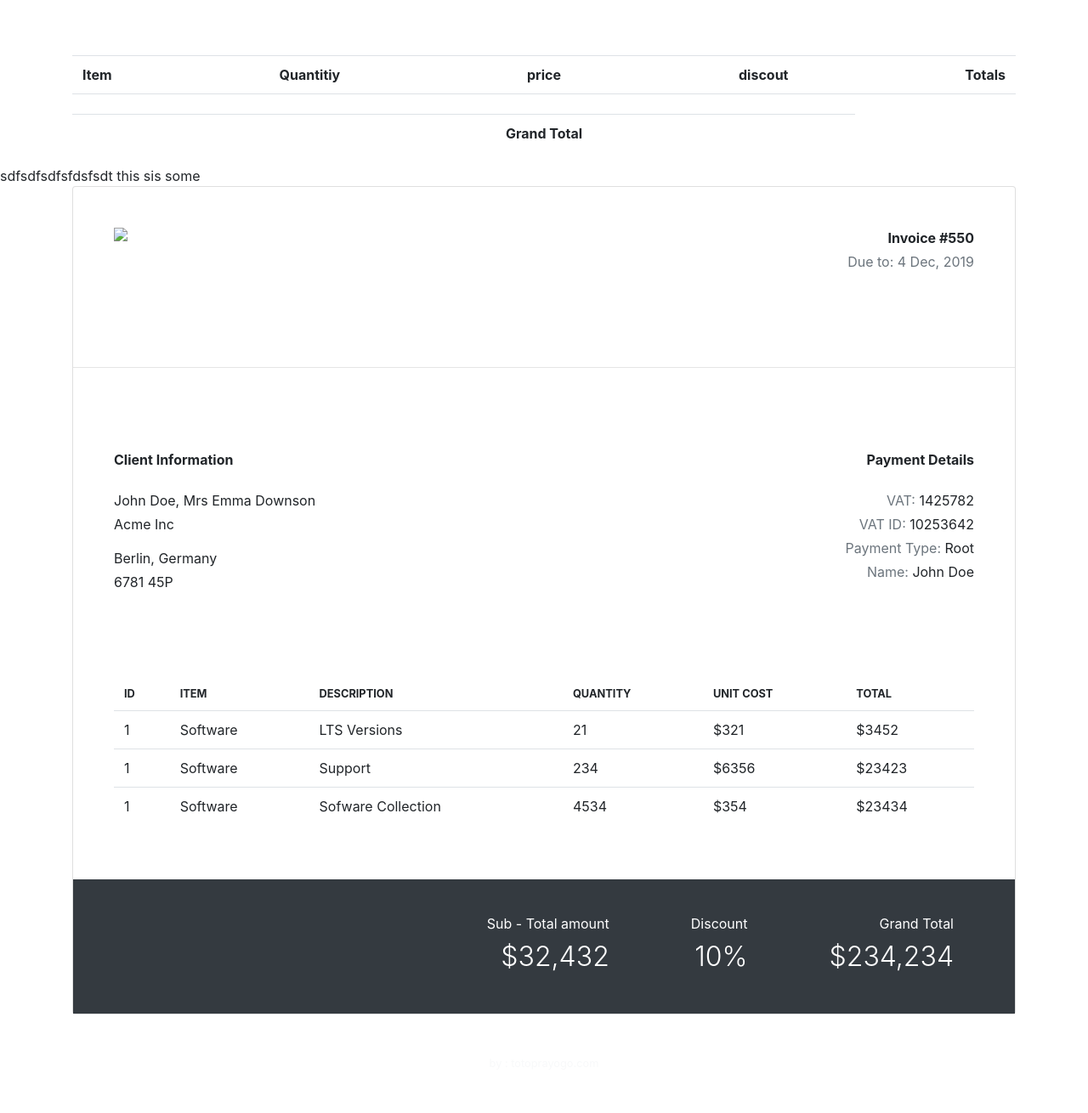
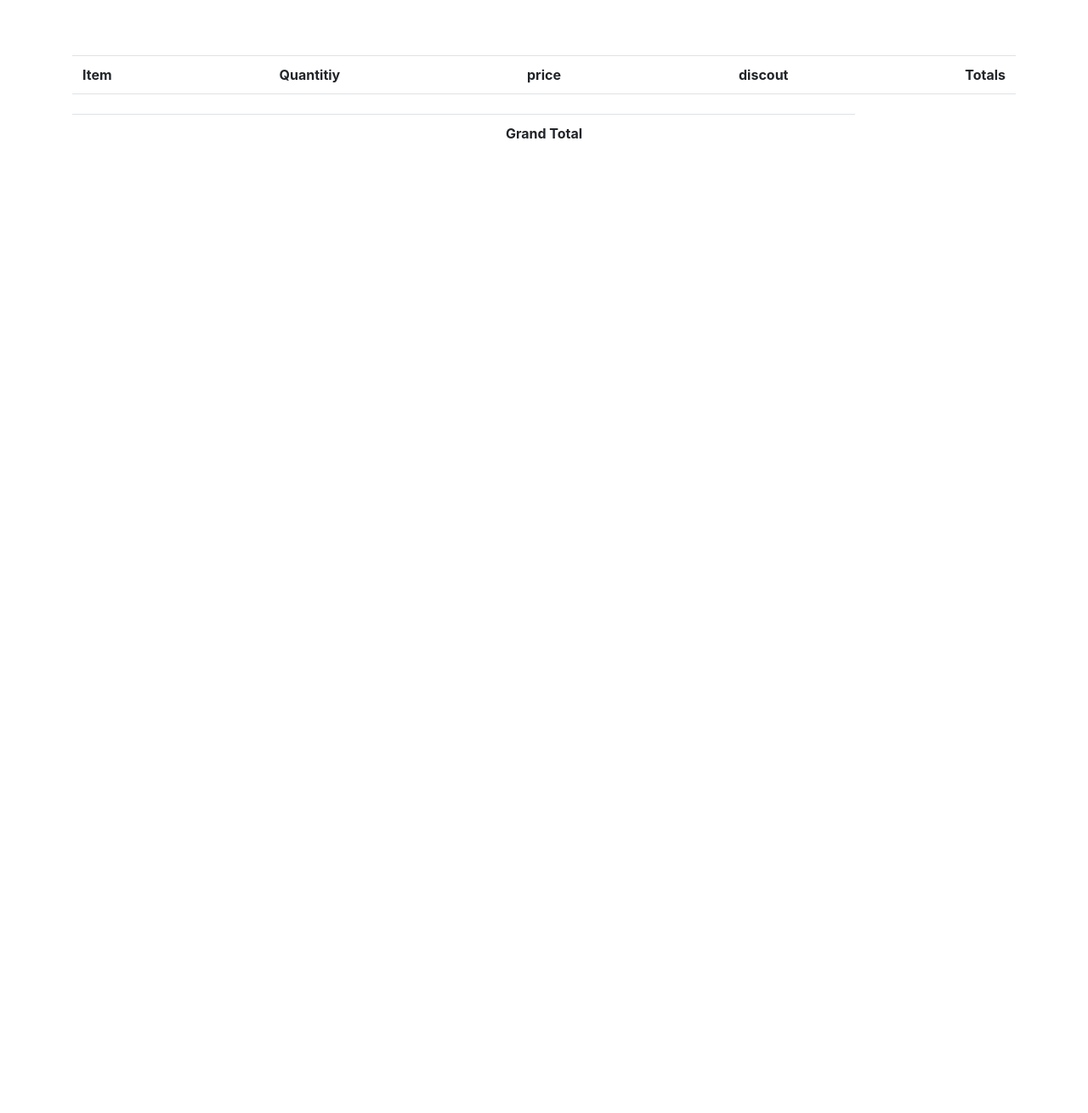
Before and after one commit to mounikeshmintu/bill, a Django app: template bill/templates/bill/b.html in a window 1280 px wide. Shown: the part 538-1848 px from the top of the page at 85% size. After the commit the page ends 701 px from the top, so only its background shows below. Run offline with Django 3.2, Linux system fonts and the light colour scheme; the template is opened without the code that fills it, so the values that code supplies are empty; some libraries are stand-ins or nearby versions.

Commit message:
the data has been changed

```diff
--- a/bill/templates/bill/b.html
+++ b/bill/templates/bill/b.html
@@ -22,6 +22,8 @@
     					{{order.phone_number}}<br>
     				</address>
     			</div>
+          <hr>
+
     			<!-- <div class="col-xs-6 text-right">
     				<address>
         			<strong>Shipped To:</strong><br>
@@ -144,117 +146,3 @@
     	</div>
     </div>
 </div>
-
-
-
-
-
-
-
-
-sdfsdfsdfsfdsfsdt this sis some
-
-
-<div class="container">
-    <div class="row">
-        <div class="col-12">
-            <div class="card">
-                <div class="card-body p-0">
-                    <div class="row p-5">
-                        <div class="col-md-6">
-                            <img src="http://via.placeholder.com/400x90?text=logo">
-                        </div>
-
-                        <div class="col-md-6 text-right">
-                            <p class="font-weight-bold mb-1">Invoice #550</p>
-                            <p class="text-muted">Due to: 4 Dec, 2019</p>
-                        </div>
-                    </div>
-
-                    <hr class="my-5">
-
-                    <div class="row pb-5 p-5">
-                        <div class="col-md-6">
-                            <p class="font-weight-bold mb-4">Client Information</p>
-                            <p class="mb-1">John Doe, Mrs Emma Downson</p>
-                            <p>Acme Inc</p>
-                            <p class="mb-1">Berlin, Germany</p>
-                            <p class="mb-1">6781 45P</p>
-                        </div>
-
-                        <div class="col-md-6 text-right">
-                            <p class="font-weight-bold mb-4">Payment Details</p>
-                            <p class="mb-1"><span class="text-muted">VAT: </span> 1425782</p>
-                            <p class="mb-1"><span class="text-muted">VAT ID: </span> 10253642</p>
-                            <p class="mb-1"><span class="text-muted">Payment Type: </span> Root</p>
-                            <p class="mb-1"><span class="text-muted">Name: </span> John Doe</p>
-                        </div>
-                    </div>
-
-                    <div class="row p-5">
-                        <div class="col-md-12">
-                            <table class="table">
-                                <thead>
-                                    <tr>
-                                        <th class="border-0 text-uppercase small font-weight-bold">ID</th>
-                                        <th class="border-0 text-uppercase small font-weight-bold">Item</th>
-                                        <th class="border-0 text-uppercase small font-weight-bold">Description</th>
-                                        <th class="border-0 text-uppercase small font-weight-bold">Quantity</th>
-                                        <th class="border-0 text-uppercase small font-weight-bold">Unit Cost</th>
-                                        <th class="border-0 text-uppercase small font-weight-bold">Total</th>
-                                    </tr>
-                                </thead>
-                                <tbody>
-                                    <tr>
-                                        <td>1</td>
-                                        <td>Software</td>
-                                        <td>LTS Versions</td>
-                                        <td>21</td>
-                                        <td>$321</td>
-                                        <td>$3452</td>
-                                    </tr>
-                                    <tr>
-                                        <td>1</td>
-                                        <td>Software</td>
-                                        <td>Support</td>
-                                        <td>234</td>
-                                        <td>$6356</td>
-                                        <td>$23423</td>
-                                    </tr>
-                                    <tr>
-                                        <td>1</td>
-                                        <td>Software</td>
-                                        <td>Sofware Collection</td>
-                                        <td>4534</td>
-                                        <td>$354</td>
-                                        <td>$23434</td>
-                                    </tr>
-                                </tbody>
-                            </table>
-                        </div>
-                    </div>
-
-                    <div class="d-flex flex-row-reverse bg-dark text-white p-4">
-                        <div class="py-3 px-5 text-right">
-                            <div class="mb-2">Grand Total</div>
-                            <div class="h2 font-weight-light">$234,234</div>
-                        </div>
-
-                        <div class="py-3 px-5 text-right">
-                            <div class="mb-2">Discount</div>
-                            <div class="h2 font-weight-light">10%</div>
-                        </div>
-
-                        <div class="py-3 px-5 text-right">
-                            <div class="mb-2">Sub - Total amount</div>
-                            <div class="h2 font-weight-light">$32,432</div>
-                        </div>
-                    </div>
-                </div>
-            </div>
-        </div>
-    </div>
-
-    <div class="text-light mt-5 mb-5 text-center small">by : <a class="text-light" target="_blank" href="http://totoprayogo.com">totoprayogo.com</a></div>
-
-</div>
```
